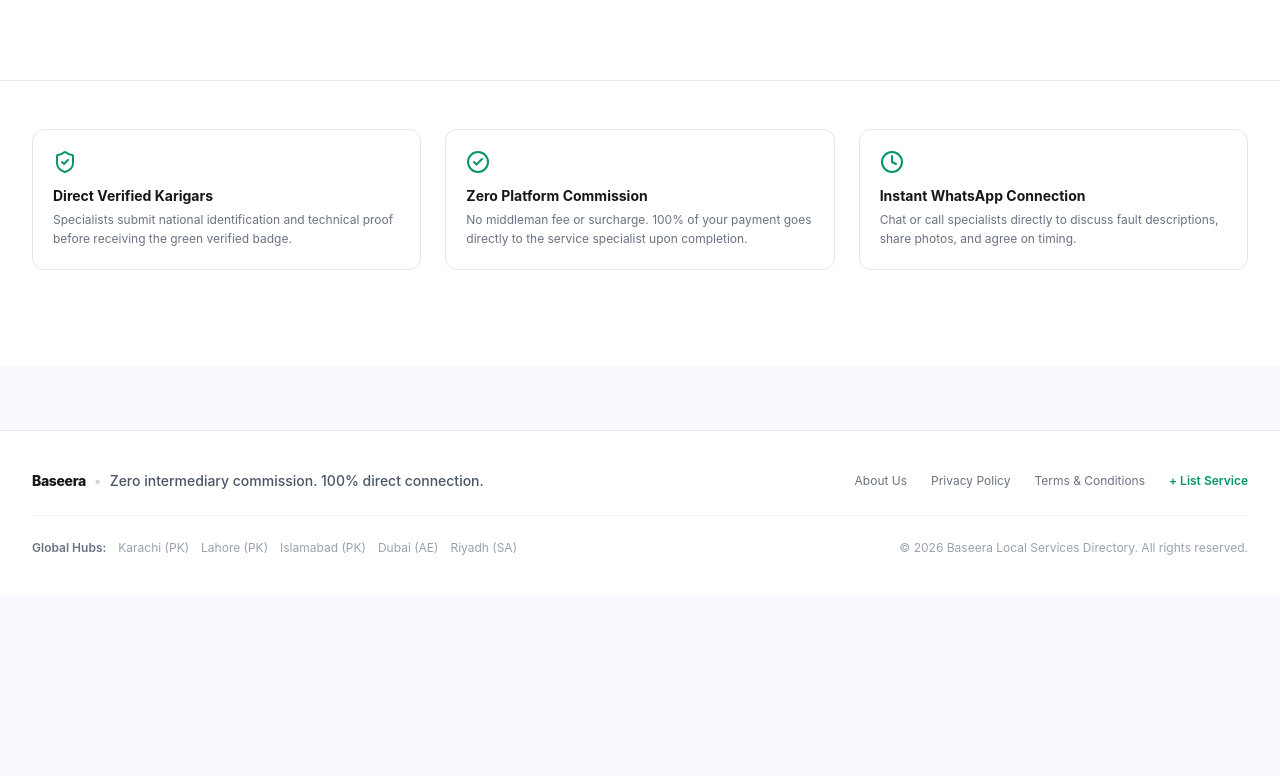
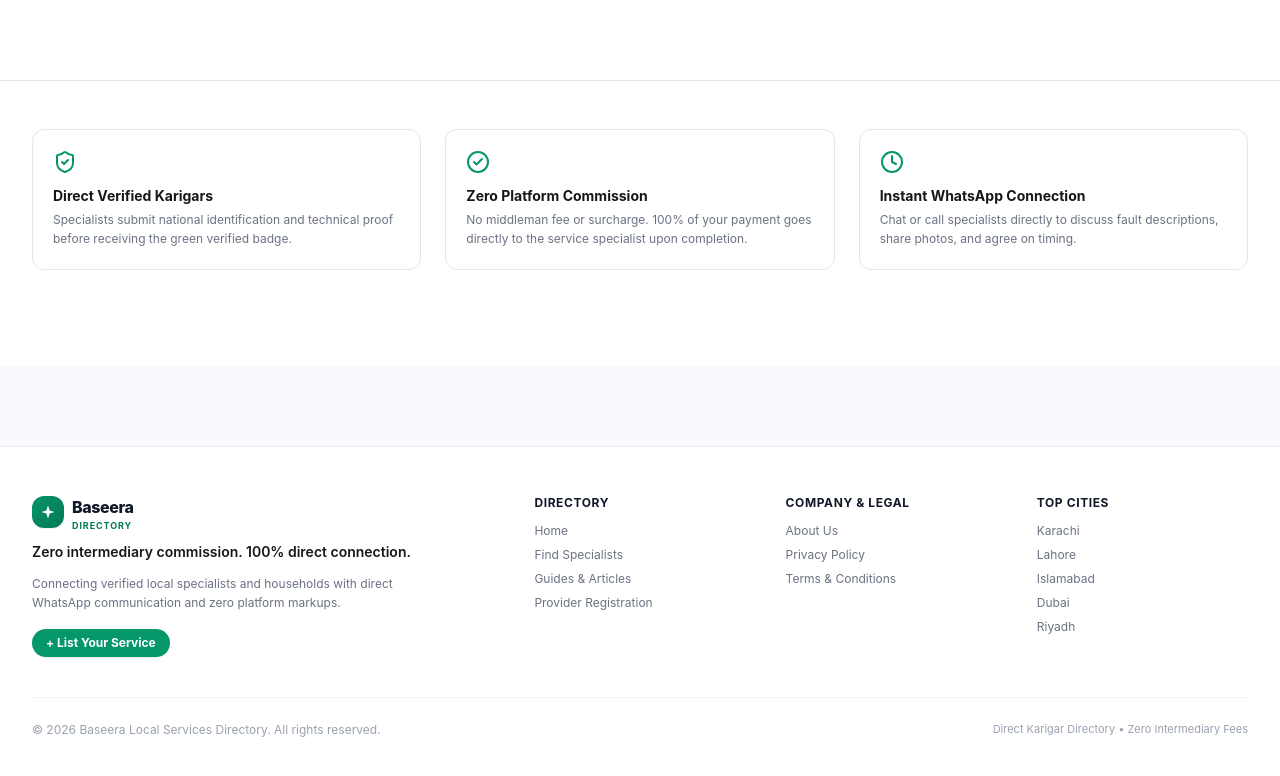
Before and after one commit to M-AmmarHamza/baseera-services-directory, a Next.js app: page /en in a window 1280 px wide. Shown: the part 1291-2067 px from the top of the page. Before the commit the page ends 1887 px from the top, so only its background shows below. Built offline with nearby package versions, Linux system fonts and the light colour scheme; no server answers; the database is empty; a web font is replaced by a local one.

Commit message:
fix(footer): redesign into cohesive professional multi-column directory footer

```diff
--- a/app/[lang]/layout.tsx
+++ b/app/[lang]/layout.tsx
@@ -133,61 +133,146 @@ export default async function RootLayout({
         {/* Dynamic Page Content */}
         <main className="flex-1 w-full">{children}</main>
 
-        {/* Global Footer with Tagline, Legal Pages & Cross-Region Hreflang Links */}
-        <footer className="bg-white border-t border-gray-200 pt-10 pb-20 md:pb-10 mt-16 font-sans">
+        {/* Global Professional Unified Footer */}
+        <footer className="bg-white border-t border-gray-200/90 pt-12 pb-24 md:pb-12 mt-20 font-sans text-neutral-900">
           <div className="max-w-7xl mx-auto px-4 sm:px-6 lg:px-8">
-            {/* Top row: Brand & Tagline + Institutional Legal Pages */}
-            <div className="flex flex-col md:flex-row md:items-center justify-between gap-6 pb-6 border-b border-gray-100">
-              {/* Brand & Tagline */}
-              <div className="flex flex-wrap items-center gap-2 text-xs sm:text-sm">
-                <span className="font-extrabold text-neutral-900 tracking-tight">Baseera</span>
-                <span className="text-gray-300">•</span>
-                <span className="text-gray-600 font-medium">
-                  Zero intermediary commission. 100% direct connection.
+            <div className="grid grid-cols-1 sm:grid-cols-2 lg:grid-cols-5 gap-8 lg:gap-10 pb-10 border-b border-gray-100">
+              {/* Brand & Mission Column (2 cols wide on desktop) */}
+              <div className="sm:col-span-2 space-y-3">
+                <Link href={`/${lang}`} className="inline-flex items-center gap-2 group">
+                  <div className="w-8 h-8 rounded-xl bg-gradient-to-br from-[#059669] to-[#047857] flex items-center justify-center text-white shadow-2xs group-hover:scale-105 transition-transform shrink-0">
+                    <svg
+                      className="w-4 h-4 fill-current"
+                      viewBox="0 0 24 24"
+                      aria-hidden="true"
+                    >
+                      <path d="M12 2L14.4 9.6L22 12L14.4 14.4L12 22L9.6 14.4L2 12L9.6 9.6L12 2Z" />
+                    </svg>
+                  </div>
+                  <div className="flex flex-col leading-none">
+                    <span className="font-extrabold text-base text-gray-900 tracking-tight">
+                      Baseera
+                    </span>
+                    <span className="text-[9px] text-emerald-700 font-bold tracking-widest uppercase mt-0.5">
+                      Directory
                     </span>
                   </div>
+                </Link>
 
-              {/* Legal & Directory Links */}
-              <div className="flex flex-wrap items-center gap-4 sm:gap-6 text-xs text-gray-500">
-                <Link href={`/${lang}/about`} className="hover:text-emerald-700 transition-colors">
-                  About Us
-                </Link>
-                <Link href={`/${lang}/privacy`} className="hover:text-emerald-700 transition-colors">
-                  Privacy Policy
-                </Link>
-                <Link href={`/${lang}/terms`} className="hover:text-emerald-700 transition-colors">
-                  Terms &amp; Conditions
-                </Link>
-                <Link href={`/${lang}/join`} className="hover:text-emerald-700 font-semibold text-[#059669] transition-colors">
-                  + List Service
+                <p className="text-xs sm:text-sm font-semibold text-neutral-900">
+                  Zero intermediary commission. 100% direct connection.
+                </p>
+
+                <p className="text-xs text-gray-500 leading-relaxed max-w-sm">
+                  Connecting verified local specialists and households with direct WhatsApp communication and zero platform markups.
+                </p>
+
+                <div className="pt-1">
+                  <Link
+                    href={`/${lang}/join`}
+                    className="inline-flex items-center gap-1.5 text-xs font-bold bg-[#059669] hover:bg-[#047857] text-white px-3.5 py-1.5 rounded-full transition-all shadow-2xs"
+                  >
+                    <span>+ List Your Service</span>
                   </Link>
                 </div>
               </div>
 
-            {/* Bottom row: Global Hubs & Copyright */}
-            <div className="pt-6 flex flex-col md:flex-row items-start md:items-center justify-between gap-4 text-xs text-gray-400">
-              <div className="flex flex-wrap items-center gap-3">
-                <span className="font-semibold text-gray-500">Global Hubs:</span>
-                <Link href={`/${lang}/pk/karachi`} className="hover:text-emerald-700 transition-colors">
-                  Karachi (PK)
+              {/* Column 2: Directory */}
+              <div className="space-y-3">
+                <h3 className="text-xs font-bold text-gray-900 uppercase tracking-wider">
+                  Directory
+                </h3>
+                <ul className="space-y-2 text-xs text-gray-500">
+                  <li>
+                    <Link href={`/${lang}`} className="hover:text-emerald-700 transition-colors">
+                      Home
                     </Link>
-                <Link href={`/${lang}/pk/lahore`} className="hover:text-emerald-700 transition-colors">
-                  Lahore (PK)
+                  </li>
+                  <li>
+                    <Link href={`/${lang}/vendors`} className="hover:text-emerald-700 transition-colors">
+                      Find Specialists
                     </Link>
-                <Link href={`/${lang}/pk/islamabad`} className="hover:text-emerald-700 transition-colors">
-                  Islamabad (PK)
+                  </li>
+                  <li>
+                    <Link href={`/${lang}/blog`} className="hover:text-emerald-700 transition-colors">
+                      Guides &amp; Articles
                     </Link>
-                <Link href={`/${lang}/ae/dubai`} className="hover:text-emerald-700 transition-colors">
-                  Dubai (AE)
+                  </li>
+                  <li>
+                    <Link href={`/${lang}/join`} className="hover:text-emerald-700 transition-colors">
+                      Provider Registration
                     </Link>
-                <Link href={`/${lang}/sa/riyadh`} className="hover:text-emerald-700 transition-colors">
-                  Riyadh (SA)
-                </Link>
+                  </li>
+                </ul>
               </div>
 
-              <div>
+              {/* Column 3: Company & Legal */}
+              <div className="space-y-3">
+                <h3 className="text-xs font-bold text-gray-900 uppercase tracking-wider">
+                  Company &amp; Legal
+                </h3>
+                <ul className="space-y-2 text-xs text-gray-500">
+                  <li>
+                    <Link href={`/${lang}/about`} className="hover:text-emerald-700 transition-colors">
+                      About Us
+                    </Link>
+                  </li>
+                  <li>
+                    <Link href={`/${lang}/privacy`} className="hover:text-emerald-700 transition-colors">
+                      Privacy Policy
+                    </Link>
+                  </li>
+                  <li>
+                    <Link href={`/${lang}/terms`} className="hover:text-emerald-700 transition-colors">
+                      Terms &amp; Conditions
+                    </Link>
+                  </li>
+                </ul>
+              </div>
+
+              {/* Column 4: Top Cities */}
+              <div className="space-y-3">
+                <h3 className="text-xs font-bold text-gray-900 uppercase tracking-wider">
+                  Top Cities
+                </h3>
+                <ul className="space-y-2 text-xs text-gray-500">
+                  <li>
+                    <Link href={`/${lang}/pk/karachi`} className="hover:text-emerald-700 transition-colors">
+                      Karachi
+                    </Link>
+                  </li>
+                  <li>
+                    <Link href={`/${lang}/pk/lahore`} className="hover:text-emerald-700 transition-colors">
+                      Lahore
+                    </Link>
+                  </li>
+                  <li>
+                    <Link href={`/${lang}/pk/islamabad`} className="hover:text-emerald-700 transition-colors">
+                      Islamabad
+                    </Link>
+                  </li>
+                  <li>
+                    <Link href={`/${lang}/ae/dubai`} className="hover:text-emerald-700 transition-colors">
+                      Dubai
+                    </Link>
+                  </li>
+                  <li>
+                    <Link href={`/${lang}/sa/riyadh`} className="hover:text-emerald-700 transition-colors">
+                      Riyadh
+                    </Link>
+                  </li>
+                </ul>
+              </div>
+            </div>
+
+            {/* Bottom Copyright & Single Clean Subline */}
+            <div className="pt-6 flex flex-col sm:flex-row items-center justify-between gap-3 text-xs text-gray-400">
+              <p>
                 &copy; {new Date().getFullYear()} Baseera Local Services Directory. All rights reserved.
-              </div>
+              </p>
+              <p className="text-[11px] text-gray-400">
+                Direct Karigar Directory • Zero Intermediary Fees
+              </p>
             </div>
           </div>
         </footer>
```
Lines whose indentation alone changed are shown as unchanged.
